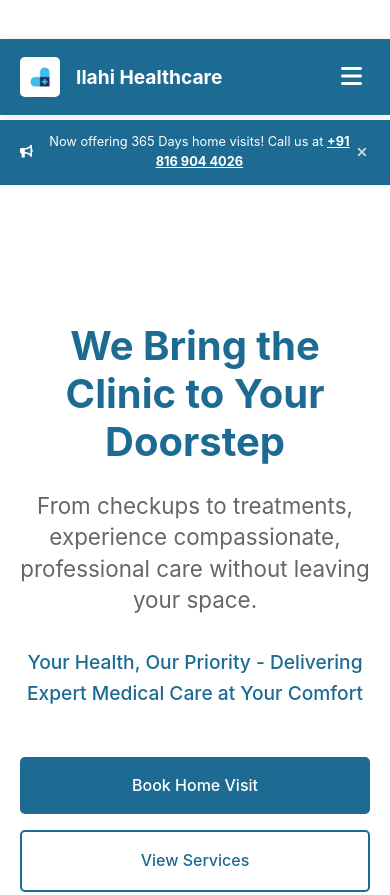
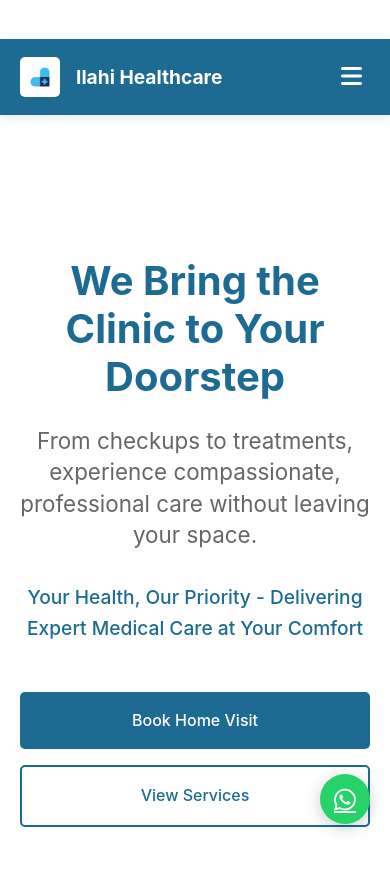
Before and after one commit to mohamedashic/ilahihealth_website, a website: page index.html in a window 390 px wide. Shown: the top 895 px of the page. Drawn offline with Linux system fonts and the light colour scheme.

Commit message:
ADDED WHATSAPP

```diff
--- a/index.css
+++ b/index.css
@@ -790,3 +790,53 @@ html {
         grid-template-columns: 1fr;
     }
 }
+
+/* Floating WhatsApp Button */
+.floating-whatsapp {
+    position: fixed;
+    bottom: 30px;
+    right: 30px;
+    background-color: #25D366;
+    color: white;
+    width: 60px;
+    height: 60px;
+    border-radius: 50px;
+    text-align: center;
+    font-size: 30px;
+    box-shadow: 0 4px 15px rgba(0,0,0,0.2);
+    z-index: 1000;
+    display: flex;
+    align-items: center;
+    justify-content: center;
+    transition: all 0.3s;
+}
+
+.floating-whatsapp:hover {
+    background-color: #128C7E;
+    color: white;
+    transform: scale(1.1);
+    width: auto;
+    padding: 0 20px;
+    text-decoration: none;
+}
+
+.whatsapp-text {
+    display: none;
+    margin-left: 8px;
+    font-size: 16px;
+    font-weight: 500;
+}
+
+.floating-whatsapp:hover .whatsapp-text {
+    display: inline-block;
+}
+
+@media (max-width: 768px) {
+    .floating-whatsapp {
+        bottom: 20px;
+        right: 20px;
+        width: 50px;
+        height: 50px;
+        font-size: 25px;
+    }
+}
--- a/index.html
+++ b/index.html
@@ -5,7 +5,7 @@
     <meta name="viewport" content="width=device-width, initial-scale=1.0">
 
     <!-- SEO Meta Tags -->
-    <title>Ilahi Healthcare - Home Medical Services in Mumbai & Puducherry | 24/7 Care</title>
+    <title>Ilahi Healthcare - Home Medical Services Puducherry | 24/7 Care</title>
     <meta name="description" content="Expert home healthcare services in Mumbai & Puducherry. Get doctors, nurses & physiotherapists at your doorstep. 24/7 medical care with free consultation. Book now!">
     <meta name="keywords" content="home healthcare, doctor home visit, nursing care, physiotherapy, medical equipment, Mumbai healthcare, Puducherry medical services">
 
@@ -56,16 +56,6 @@
     </header>
 
     <main role="main">
-        <div class="announcement-banner">
-            <div class="announcement-content">
-                <i class="fas fa-bullhorn"></i>
-                <p>Now offering 365 Days home visits! Call us at <a href="tel:+918169044026">+91 816 904 4026</a></p>
-            </div>
-            <button class="close-banner" aria-label="Close announcement">
-                <i class="fas fa-times"></i>
-            </button>
-        </div>
-
         <section class="hero" id="home">
             <div class="hero-content">
                 <h1>We Bring the Clinic to Your Doorstep</h1>
@@ -271,6 +261,16 @@
         </div>
     </footer>
 
+    <!-- Floating WhatsApp Button -->
+    <a href="https://wa.me/918169044026"
+       class="floating-whatsapp"
+       target="_blank"
+       rel="noopener noreferrer"
+       aria-label="Chat with us on WhatsApp">
+        <i class="fab fa-whatsapp"></i>
+        <span class="whatsapp-text">Chat with us</span>
+    </a>
+
     <!-- Schema Markup -->
     <script type="application/ld+json">
     {
```
